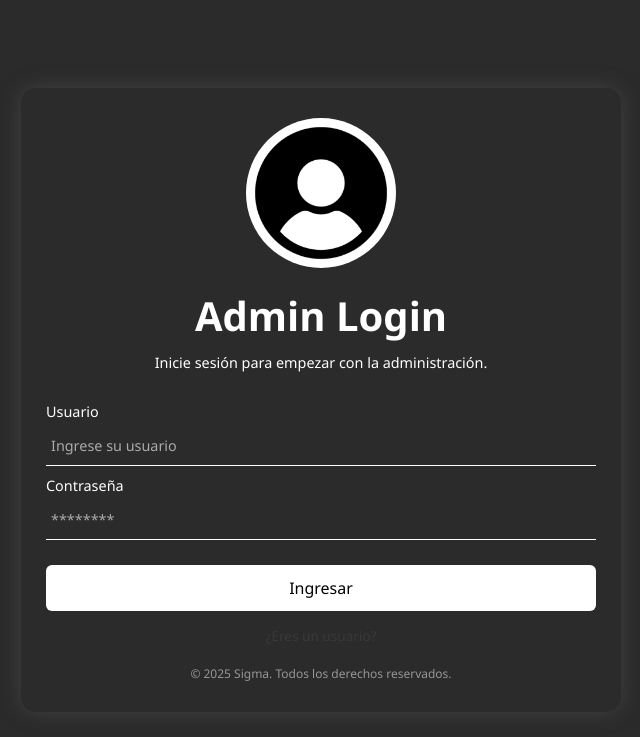
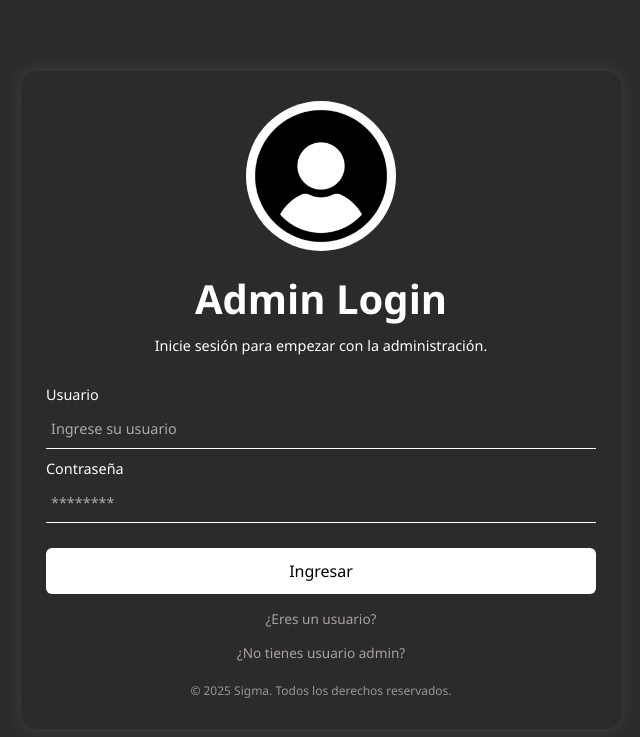
Before and after one commit to RENACYT-UCV/sigma-uni-backend, a PHP site: page /Login-Admin.html in a window 1280 px wide. Shown: the top 737 px of the page, without its empty margins (319-959 px from the left). Run offline with PHP 8.4, Linux system fonts and the light colour scheme.

Commit message:
add link registe-admin

```diff
--- a/ProyectoFrontBack/Menu(Modulo-Aprendisaje)/Login-Admin.html
+++ b/ProyectoFrontBack/Menu(Modulo-Aprendisaje)/Login-Admin.html
@@ -22,6 +22,7 @@
 
             <button class="login" type="submit">Ingresar</button>
             <a href="./Login.html">¿Eres un usuario?</a>
+            <a href="#">¿No tienes usuario admin?</a>
         </form>
         <footer>© 2025 Sigma. Todos los derechos reservados.</footer>
     </div>
--- a/ProyectoFrontBack/Menu(Modulo-Aprendisaje)/admin-login.css
+++ b/ProyectoFrontBack/Menu(Modulo-Aprendisaje)/admin-login.css
@@ -102,7 +102,7 @@ a {
     margin-top: 15px;
     text-align: center;
     font-size: 0.85rem;
-    color: #3a3838;
+    color: #a7a1a1;
     text-decoration: none;
     width: 200px;
     align-self: center;
```
